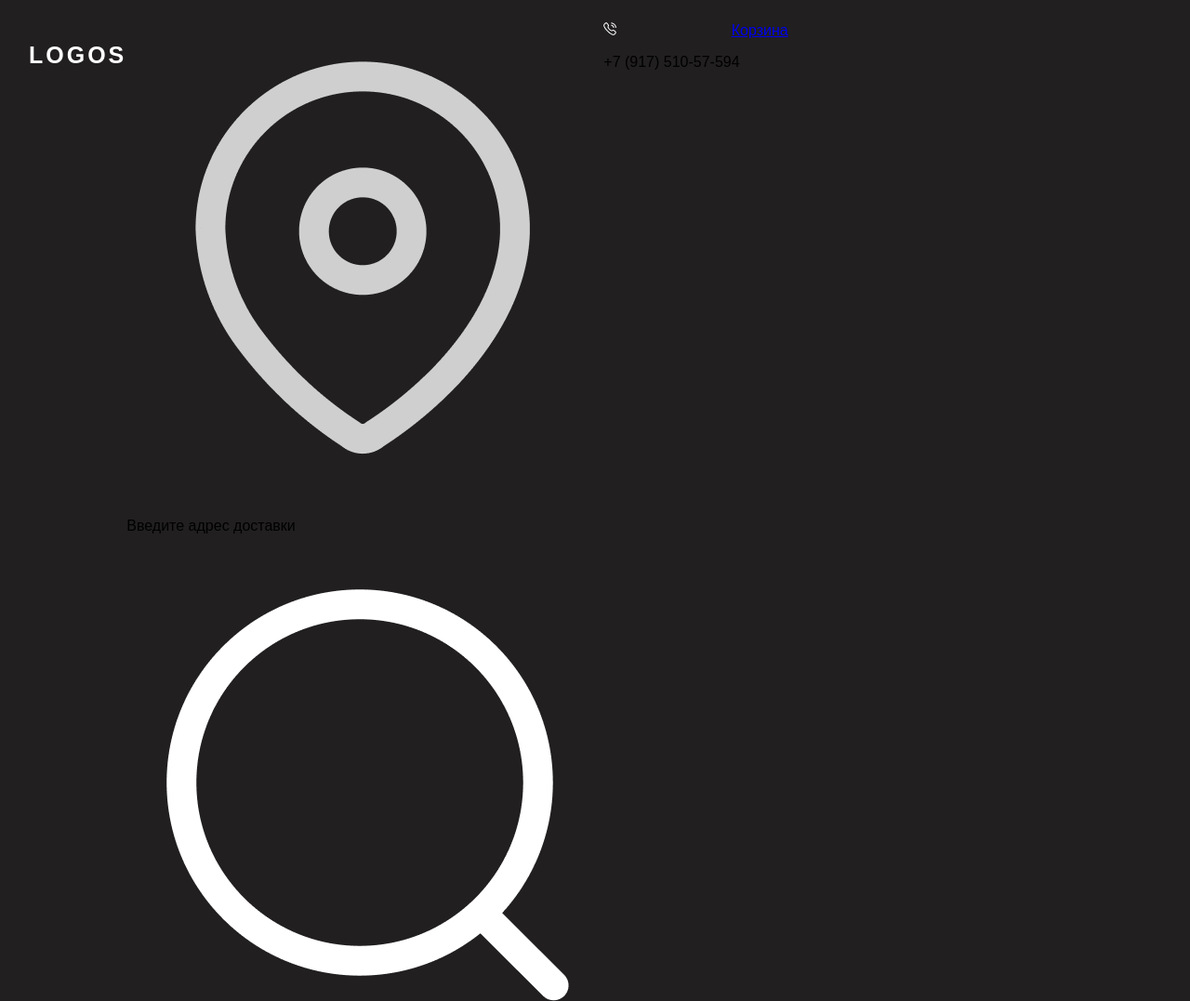
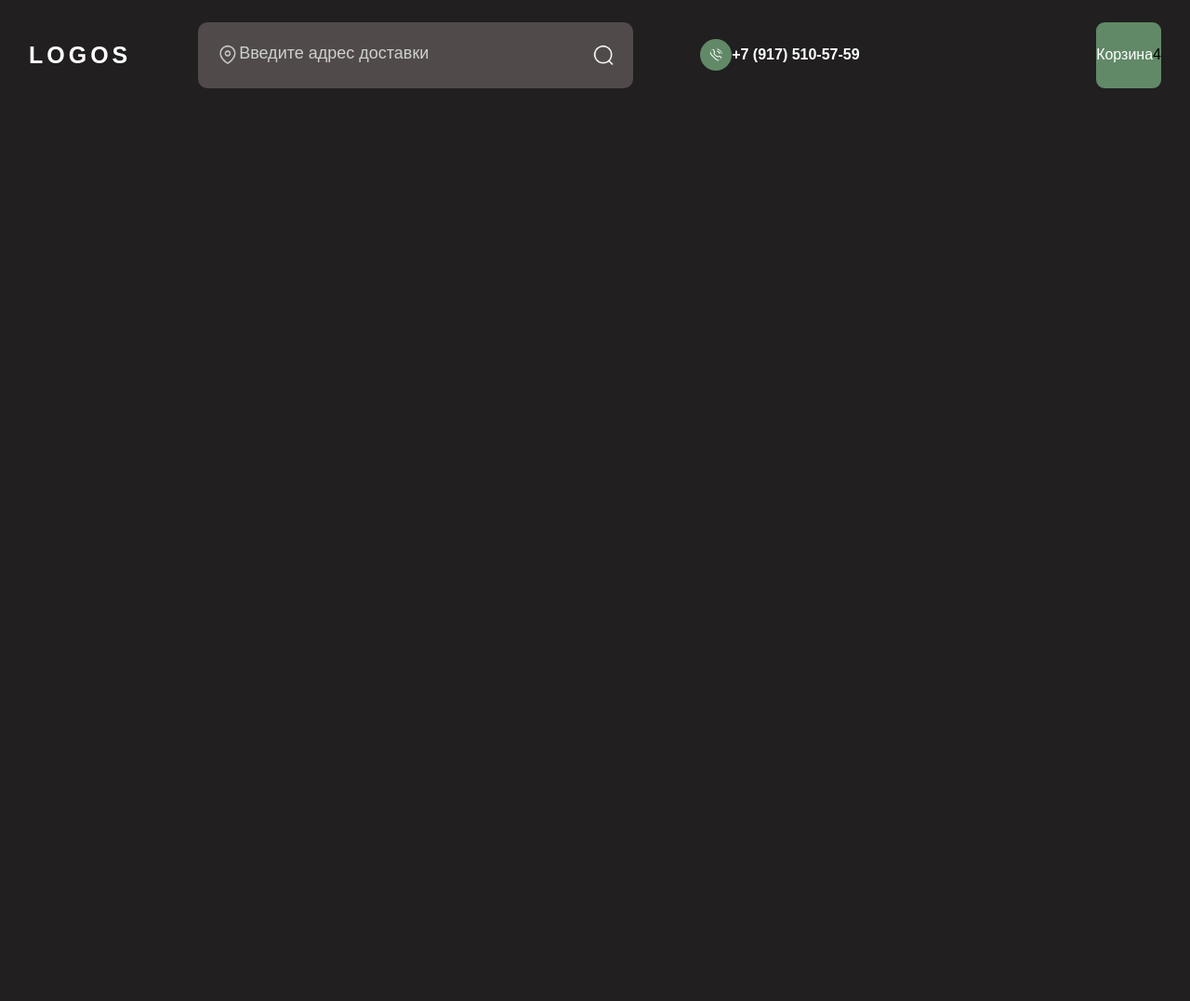
Before and after one commit to beksultane/Project-food, a website: page index.html in a window 1280 px wide. Shown: the whole page at 93% size. After the commit the page ends 800 px from the top, so only its background shows below. Drawn offline with Linux system fonts and the light colour scheme.

Commit message:
search box

```diff
--- a/index.html
+++ b/index.html
@@ -16,10 +16,8 @@
         <div class="box">
           <img src="img/Location.png" alt="icon" class="box__img">
           <p class="box__text">Введите адрес доставки</p>
-          <a href="#">
-            <img src="img/Search.png" alt="icon" class="box__img">
-          </a>
         </div>
+        <img src="img/Search.png" alt="icon" class="box__img">
       </div>
 
       <div class="nav__contact">
@@ -28,8 +26,8 @@
       </div>
 
       <div class="nav__button">
-        <a href="#" class="nav__button">Корзина</a>
-        <span class="line"></span>
+        <a href="#" class="nav__button_link">Корзина</a>
+        <span class="button_line"></span>
         <p class="nav__button_num">4</p>
       </div>
     </nav>
--- a/scss/_nav.scss
+++ b/scss/_nav.scss
@@ -1,10 +1,77 @@
 .nav {
   display: flex;
+  justify-content: space-between;
 
   &__title {
     color: #fff;
     font-size: 25px;
-    letter-spacing: 0.1875rem;
+    letter-spacing: 0.25rem;
     text-transform: uppercase;
   }
+
+  &__search_box {
+    display: flex;
+    align-items: center;
+    gap: 6px;
+    // width: 100%;
+    background: #504B4A;
+    border-radius: 10px;
+    padding-right: 20px;
+
+  }
+
+  &__contact {
+    display: flex;
+    align-items: center;
+    margin-right: 15%;
+
+    &_icon {
+      padding: 10px;
+      border-radius: 50%;
+      background: #618967;
+    }
+
+    &_number {
+      color: #fff;
+      font-weight: bold;
+      font-size: 16px;
+    }
+  }
+
+  &__button {
+    display: flex;
+    justify-content: space-between;
+    align-items: center;
+    background: #618967;
+    border-radius: 9px;
+
+    &_link {
+      text-decoration: none;
+      color: #fff;
+    }
+
+    &_line {
+      border-left: 1px solid #CFCFCF;
+    }
+
+    &_num {
+      padding: 0;
+    }
+  }
 }
+
+.box {
+  display: flex;
+  margin: 0 10.625rem 0 20px;
+}
+
+.box__img {
+  max-width: 24px;
+  height: 24px;
+}
+
+.box__text {
+  color: #CFCFCF;
+  font-size: 18px;
+  margin: 0;
+}
```
Also changed, not shown: css/style.css, 1 other file.
